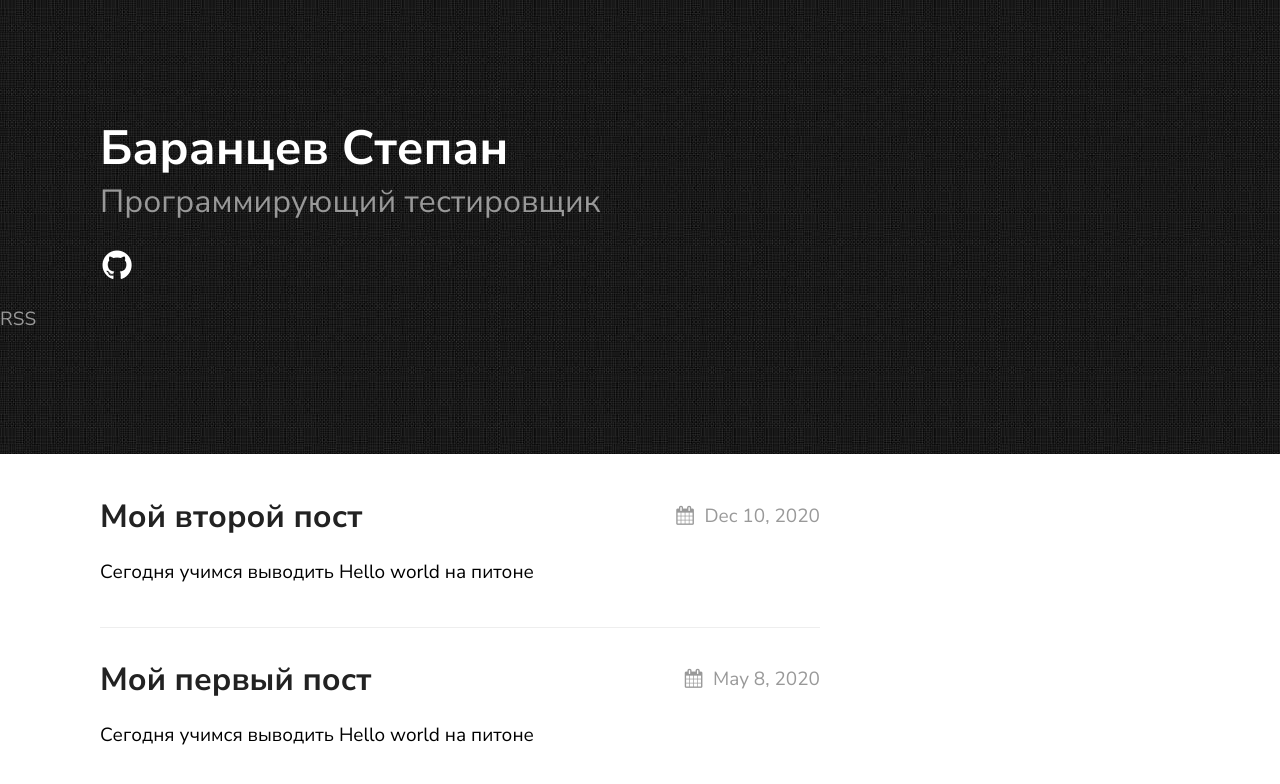
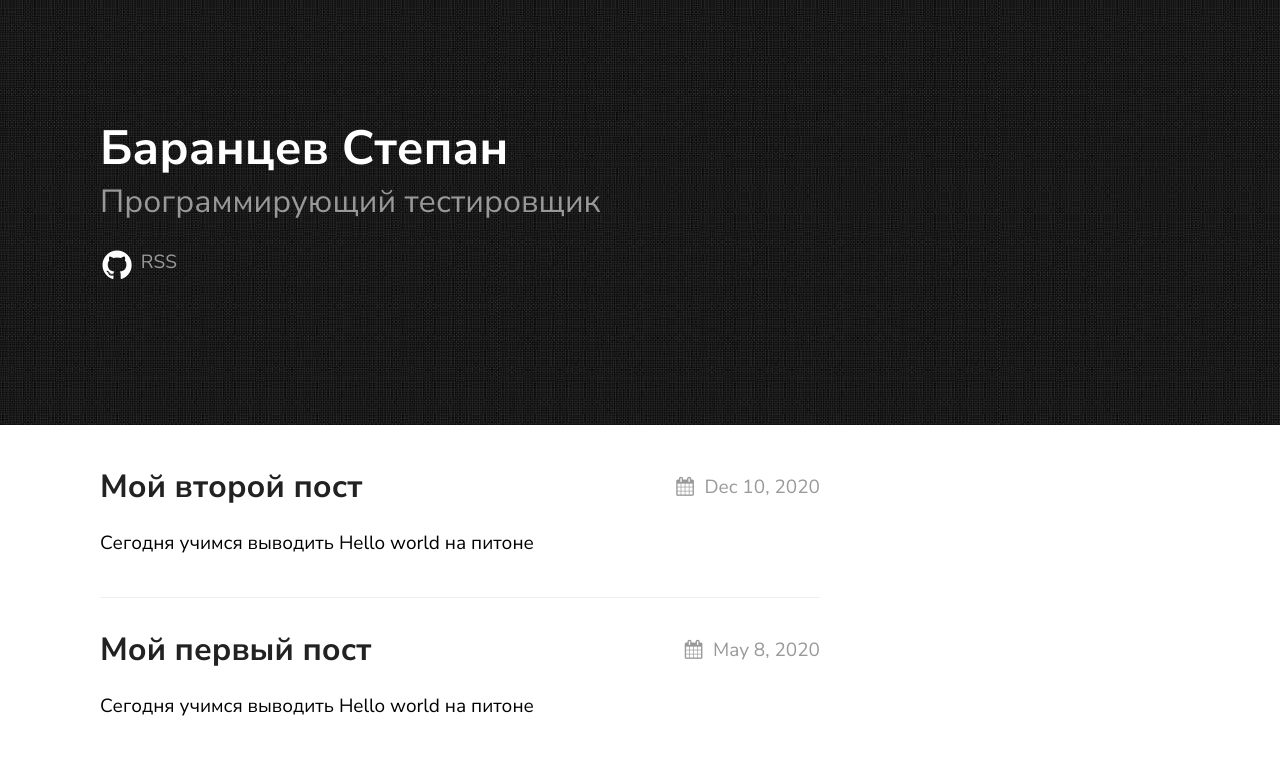
Before and after one commit to StepanBarantsev/StepanBarantsev.github.io, a Jekyll site: the page built from index.md, in a window 1280 px wide. Shown: the top 784 px of the page. Built offline with Jekyll 4.4.1, drawn with Linux system fonts in a browser that asks for light colours.

Commit message:
Добавил гем и rss кнопку

```diff
--- a/Gemfile
+++ b/Gemfile
@@ -2,3 +2,5 @@
 
 source "https://rubygems.org"
 gemspec
+
+gem 'jekyll-feed'
--- a/_includes/page_header.html
+++ b/_includes/page_header.html
@@ -4,6 +4,9 @@
 	<ul class="social">
 		{%- if site.texture.social_links.github -%}
 			<a href="https://github.com/{{ site.texture.social_links.github }}"><li><i class="icon-github-circled"></i></li></a>
+		{%- endif -%}
+		{%- if site.texture.social_links.rss -%}
+			<a class="btn btn-rss" href="/feed.xml" target="_blank">RSS</a>
 		{%- endif -%}
 		{%- if site.texture.social_links.linkedIn -%}
 			<a href="https://linkedin.com/{{ site.texture.social_links.linkedIn }}"><li><i class="icon-linkedin-squared"></i></li></a>
--- a/_layouts/page.html
+++ b/_layouts/page.html
@@ -9,7 +9,6 @@
 			{%- include nav.html -%}
 		</div>
 		{%- include page_header.html -%}
-		<a class="btn btn-rss" href="/feed.xml" target="_blank">RSS</a>
 	</header>
 	<main>
 		<div class="container">
```
